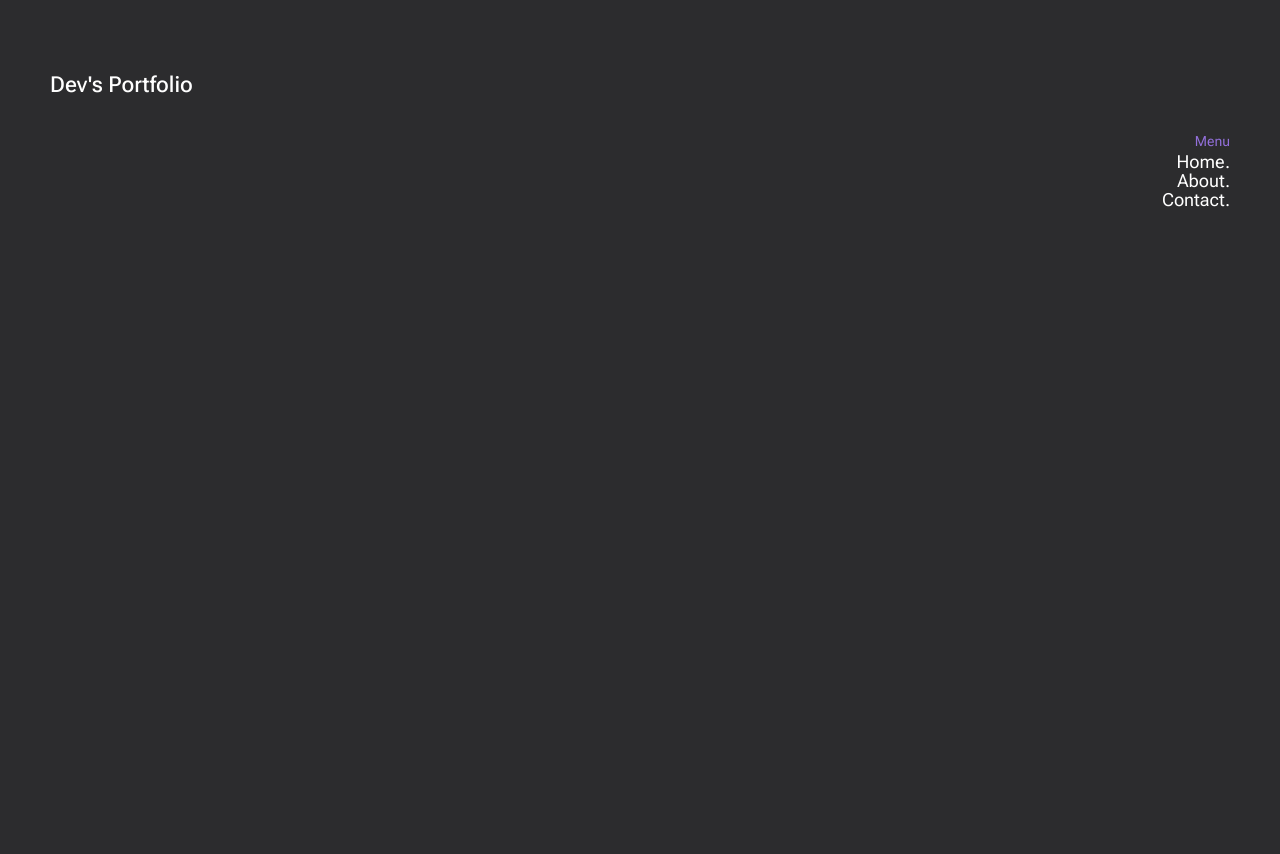
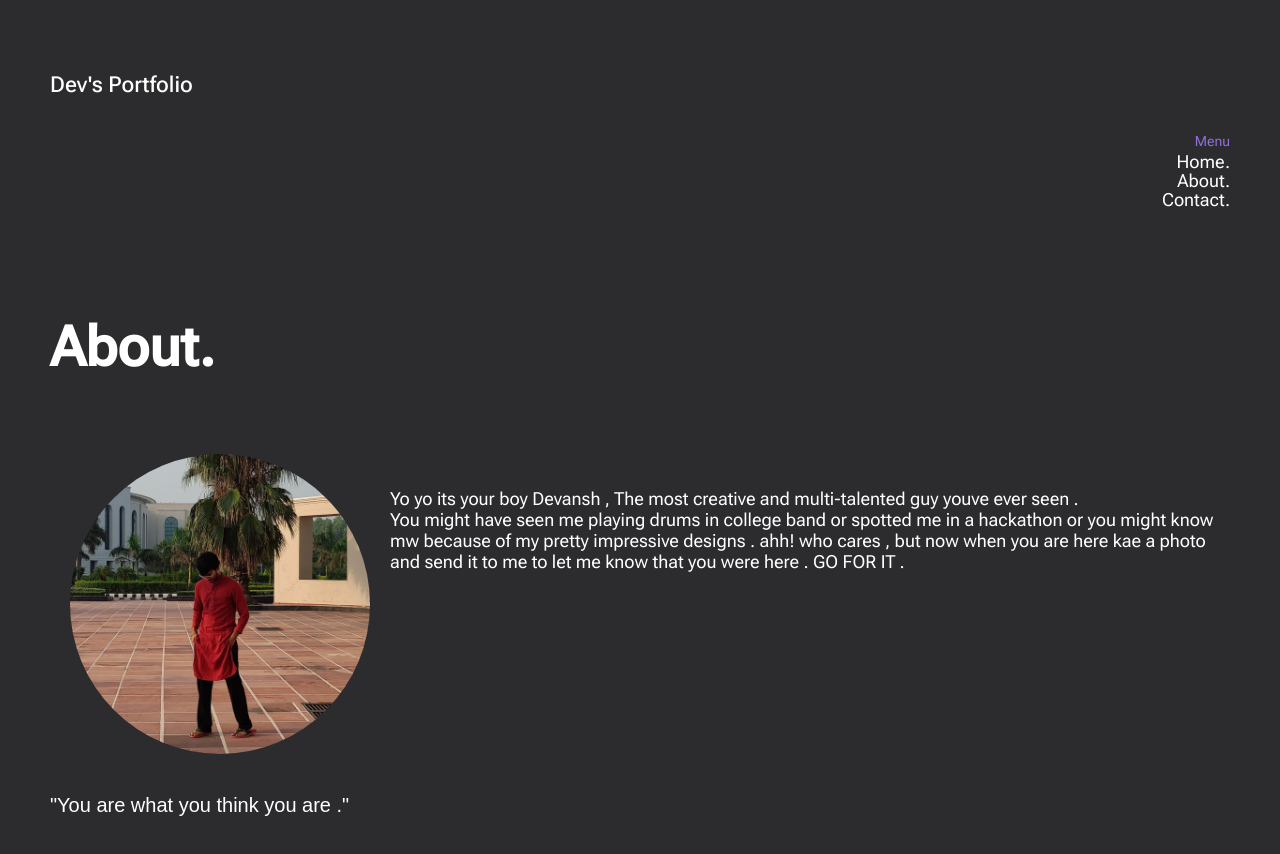
Before and after one commit to digitaldevansh2003/Portfolio, a plain HTML site: page about.html in a window 1280 px wide. Drawn offline with Linux system fonts and the light colour scheme; a web font is replaced by a local one.

Commit message:
minor updates

```diff
--- a/about.html
+++ b/about.html
@@ -11,7 +11,9 @@
     <link rel="preconnect" href="https://fonts.googleapis.com">
     <link rel="preconnect" href="https://fonts.gstatic.com" crossorigin>
     <link href="https://fonts.googleapis.com/css2?family=Raleway:wght@300&family=Roboto+Flex:opsz,wght@8..144,400;8..144,500&display=swap" rel="stylesheet">
-
+    <link rel="preconnect" href="https://fonts.googleapis.com">
+    <link rel="preconnect" href="https://fonts.gstatic.com" crossorigin>
+    <link href="https://fonts.googleapis.com/css2?family=Protest+Revolution&display=swap" rel="stylesheet">
 
 
 </head>
@@ -33,3 +35,25 @@
 
 
         <!--Main Body Code Here -->
+
+
+
+    <div class="about-block-1">
+        <div class="about-block-1-column-1">
+            <div >
+                <p class="h1">About.</p>
+            </div>
+            <div class="about-photo">
+                <img class="about-photo-devansh" src="img/devansh.jpeg">
+            </div>
+            <div><p class="h4">"You are what you think you are ."</p></div>
+        </div>
+        <div class="about-block-1-column-2">
+            <p class="h2">Yo yo its your boy Devansh , The most creative and multi-talented guy youve ever seen .<br>
+            You might have seen me playing drums in college band or spotted me in a hackathon or you might know mw because of my pretty impressive designs .
+        ahh! who cares , but now when you are here kae a photo and send it to me to let me know that you were here . GO FOR IT .</p>
+        </div>
+
+    </div>
+</div>
+</Body>
--- a/styles.css
+++ b/styles.css
@@ -214,3 +214,47 @@ body {
     stroke-dashoffset: 100;
     transition: 0.6s ease-out;
     }
+
+/*------ABOUT PAGE CSS------*/
+
+.about-block-1{
+    margin-top:0px;
+    display:flex;
+    flex-direction:row;
+}
+.about-block-1-column-1{
+    display:flex;
+    flex-direction:column;
+    justify-content: center;
+}
+.about-block-1-column-2{
+    display:flex;
+    flex-direction:column;
+    justify-content: center;
+}
+.about-photo {
+    position: relative;
+    width: 300px;
+    height: 300px;
+    border-radius: 50%;
+    overflow: hidden;
+    margin:20px;
+}
+
+.about-photo-devansh {
+    width: 100%;
+    height: 100%;
+    object-fit: cover;
+    object-position: center ;
+}
+.h4{
+    font-family:Impact, Haettenschweiler, 'Arial Narrow Bold', sans-serif;
+}
+.h4{
+    font-family: "Protest Revolution", sans-serif;
+    font-weight: 400;
+    font-style: normal;
+    color:white;
+    font-size:20px;
+    justify-content: center;
+}
```
Also changed, not shown: contact.html (+8 -0 lines), img/devansh.jpeg (added), 1 other file.
